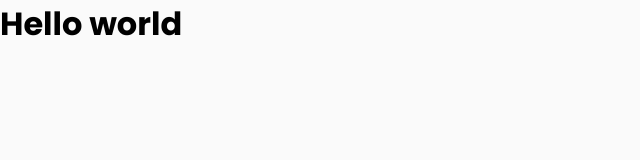
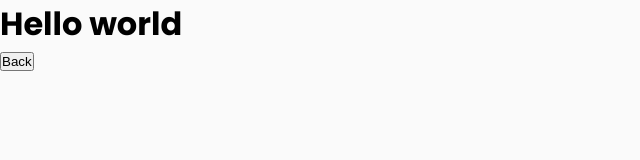
Before and after one commit to Oluwasemilogo/Countries, a React (Create React App) app: page /details in a window 1280 px wide. Shown: the top 160 px of the page, without its empty margins (0-640 px from the left). Built offline with nearby package versions, Linux system fonts and the light colour scheme.

Commit message:
added some styling

```diff
--- a/src/Pages/CountryPage.css
+++ b/src/Pages/CountryPage.css
@@ -23,7 +23,9 @@
   margin-top: 0.7rem;
 }
 .country_details_answers {
-  color: hsl(0, 0%, 65%);
+  color: #a5a5a5;
+  letter-spacing: 1px;
+  margin-left: 7px;
 }
 .country_name {
   font-size: 20px;
@@ -33,6 +35,7 @@
 }
 .countries_detail {
   font-size: 16px;
+  font-weight: 500;
   margin-bottom: 15px;
   line-height: 20px;
   margin-top: 10px;
--- a/src/Pages/Details.js
+++ b/src/Pages/Details.js
@@ -1,9 +1,15 @@
 import React from "react";
+import { Link } from "react-router-dom";
 
 function Details() {
   return (
     <div>
       <h1>Hello world</h1>
+      <Link to="/" className="return-link">
+        <div className="return-btn">
+          <button>Back</button>
+        </div>
+      </Link>
     </div>
   );
 }
```
